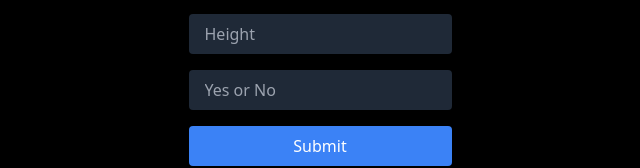
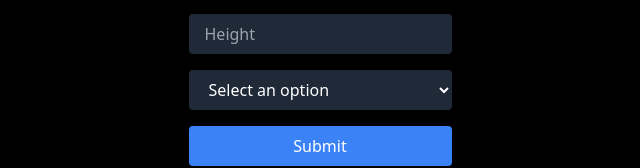
Before and after one commit to michaelsatumba/fencing-frontend, a React (Create React App) app: page /new-bid in a window 1280 px wide. Shown: the part 448-616 px from the top of the page, without its empty margins (320-960 px from the left). Built offline with nearby package versions, Linux system fonts and the light colour scheme.

Commit message:
dropdown for yes/no

```diff
--- a/src/NewBid.js
+++ b/src/NewBid.js
@@ -28,6 +28,7 @@
 
   const handleSubmit = async (e) => {
     e.preventDefault();
+    console.log("Submitting form data:", formData);
     try {
       const response = await fetch('https://d183qnk2al6bfi.cloudfront.net/new_bid/fence_details', {
         method: 'POST',
@@ -90,14 +91,16 @@
           placeholder="Height"
           className="bg-gray-800 text-white px-4 py-2 rounded"
         />
-        <input
-          type="text"
-          name="option_d"
-          value={formData.option_d}
-          onChange={handleChange}
-          placeholder="Yes or No"
-          className="bg-gray-800 text-white px-4 py-2 rounded"
-        />
+        <select
+        name="option_d"
+        value={formData.option_d}
+        onChange={handleChange}
+        className="bg-gray-800 text-white px-4 py-2 rounded"
+      >
+        <option value="">Select an option</option>
+        <option value="Yes">Yes</option>
+        <option value="No">No</option>
+        </select>
         <button type="submit" className="bg-blue-500 text-white px-4 py-2 rounded">
           Submit
         </button>
```
